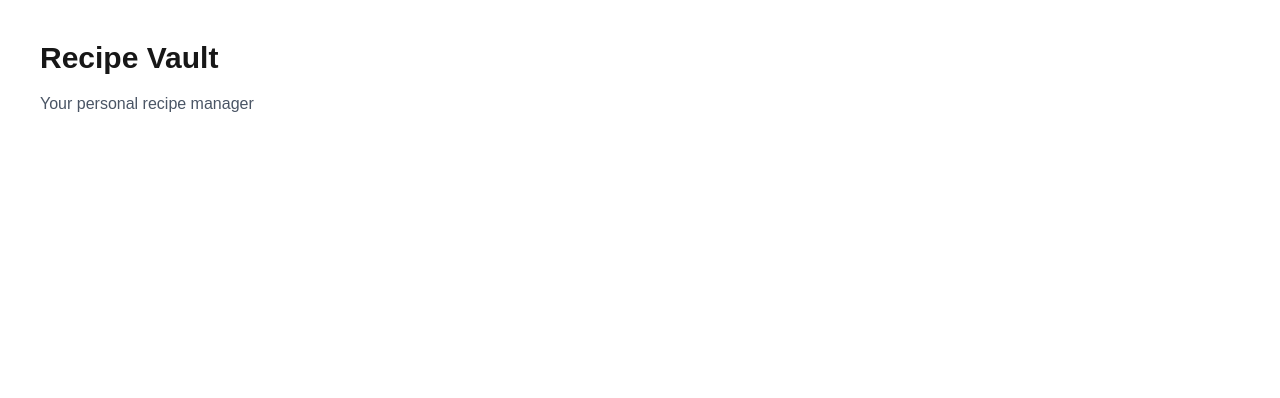
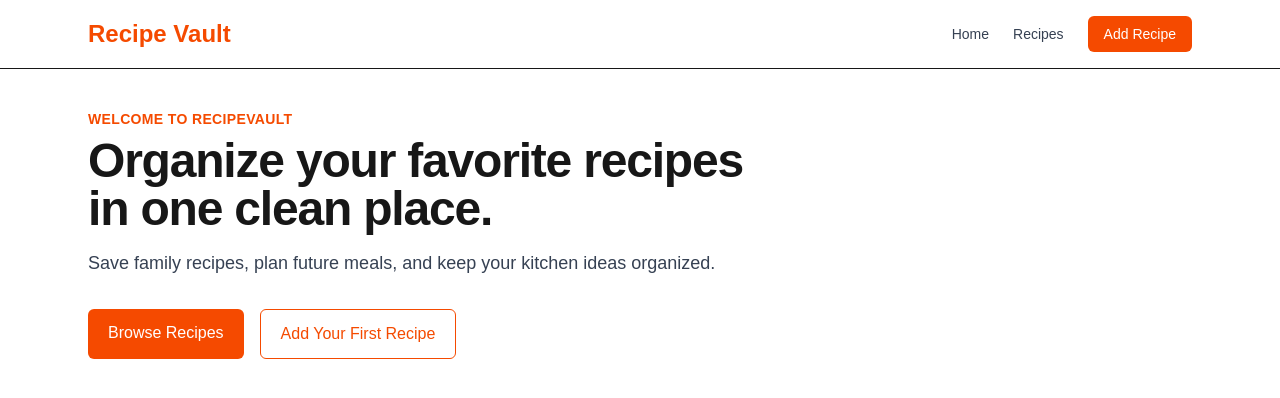
Before and after one commit to mandi7469/recipe-vault, a Next.js app: page / in a window 1280 px wide. Shown: the top 398 px of the page. Built offline with nearby package versions, Linux system fonts and the light colour scheme.

Commit message:
Set up app layout, navbar, and initial recipe routes

```diff
--- a/app/layout.tsx
+++ b/app/layout.tsx
@@ -1,20 +1,10 @@
 import type { Metadata } from "next";
-import { Geist, Geist_Mono } from "next/font/google";
 import "./globals.css";
-
-const geistSans = Geist({
-  variable: "--font-geist-sans",
-  subsets: ["latin"],
-});
-
-const geistMono = Geist_Mono({
-  variable: "--font-geist-mono",
-  subsets: ["latin"],
-});
+import Navbar from "@/components/Navbar";
 
 export const metadata: Metadata = {
   title: "Recipe Vault",
-  description: "Generated by create next app",
+  description: "Your personal recipe manager",
 };
 
 export default function RootLayout({
@@ -23,11 +13,11 @@ export default function RootLayout({
   children: React.ReactNode;
 }>) {
   return (
-    <html
-      lang="en"
-      className={`${geistSans.variable} ${geistMono.variable} h-full antialiased`}
-    >
-      <body className="min-h-full flex flex-col">{children}</body>
+    <html lang="en">
+      <body className="min-h-screen bg-orange-50 text-gray-900">
+        <Navbar />
+        <main className="mx-auto max-w-6xl px-6 py-10">{children}</main>
+      </body>
     </html>
   );
 }
--- a/app/page.tsx
+++ b/app/page.tsx
@@ -1,10 +1,35 @@
+import Link from "next/link";
+
 export default function Home() {
   return (
-    <div className="p-10">
-      <h1 className="text-3xl font-bold">Recipe Vault</h1>
-      <p className="mt-4 text-gray-600">
-        Your personal recipe manager
-      </p>
-    </div>
+    <section className="flex flex-col gap-8">
+      <div className="max-w-2xl">
+        <p className="mb-2 text-sm font-semibold uppercase tracking-wide text-orange-600">
+          Welcome to RecipeVault
+        </p>
+        <h1 className="text-4xl font-bold tracking-tight sm:text-5xl">
+          Organize your favorite recipes in one clean place.
+        </h1>
+        <p className="mt-4 text-lg text-gray-700">
+          Save family recipes, plan future meals, and keep your kitchen ideas
+          organized.
+        </p>
+      </div>
+
+      <div className="flex gap-4">
+        <Link
+          href="/recipes"
+          className="rounded-md bg-orange-600 px-5 py-3 text-white hover:bg-orange-700"
+        >
+          Browse Recipes
+        </Link>
+        <Link
+          href="/recipes/new"
+          className="rounded-md border border-orange-600 px-5 py-3 text-orange-600 hover:bg-orange-100"
+        >
+          Add Your First Recipe
+        </Link>
+      </div>
+    </section>
   );
 }
--- /dev/null
+++ b/app/recipes/new/page.tsx
@@ -0,0 +1,10 @@
+export default function NewRecipePage() {
+  return (
+    <section>
+      <h1 className="text-3xl font-bold">Add New Recipe</h1>
+      <p className="mt-3 text-gray-700">
+        This page will contain the recipe creation form.
+      </p>
+    </section>
+  );
+}
--- /dev/null
+++ b/app/recipes/page.tsx
@@ -0,0 +1,10 @@
+export default function RecipesPage() {
+  return (
+    <section>
+      <h1 className="text-3xl font-bold">Recipes</h1>
+      <p className="mt-3 text-gray-700">
+        This is where all saved recipes will appear.
+      </p>
+    </section>
+  );
+}
--- /dev/null
+++ b/components/Navbar.tsx
@@ -0,0 +1,29 @@
+import Link from "next/link";
+
+// Navbar component for the application
+export default function Navbar() {
+  return (
+    <header className="border-b bg-white">
+      <nav className="mx-auto flex max-w-6xl items-center justify-between px-6 py-4">
+        <Link href="/" className="text-2xl font-bold text-orange-600">
+          Recipe Vault
+        </Link>
+
+        <div className="flex items-center gap-6 text-sm font-medium text-gray-700">
+          <Link href="/" className="hover:text-orange-600">
+            Home
+          </Link>
+          <Link href="/recipes" className="hover:text-orange-600">
+            Recipes
+          </Link>
+          <Link
+            href="/recipes/new"
+            className="rounded-md bg-orange-600 px-4 py-2 text-white hover:bg-orange-700"
+          >
+            Add Recipe
+          </Link>
+        </div>
+      </nav>
+    </header>
+  );
+}
```
Also changed, not shown: 2 other files (tests, documents, lock files or other folders).
